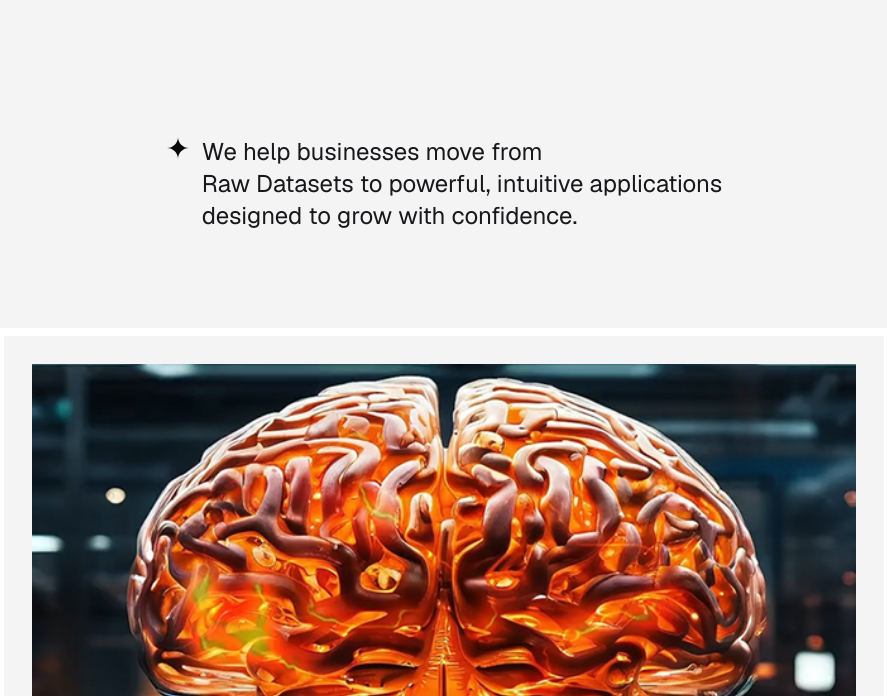
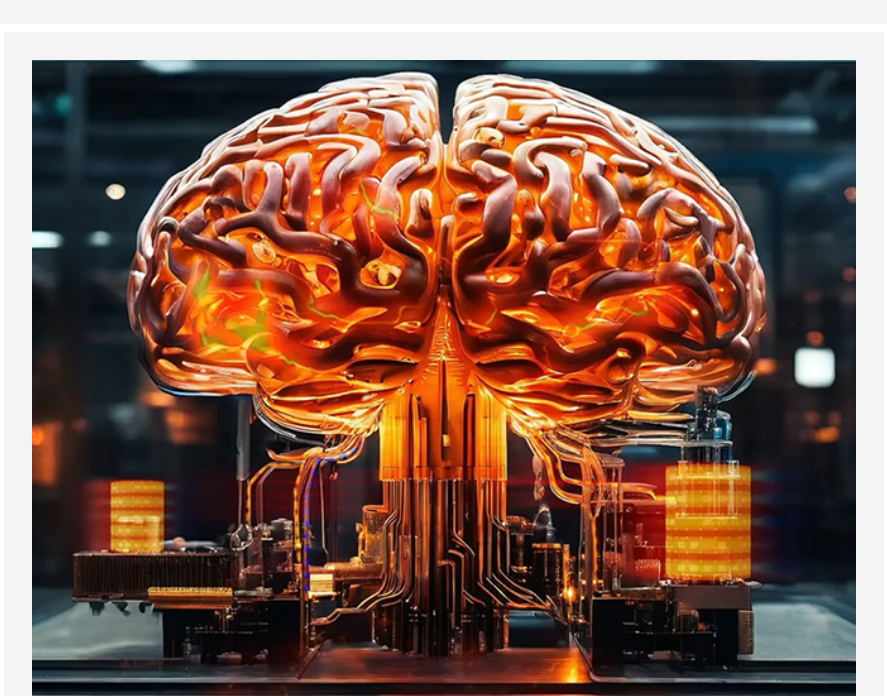
Before and after one commit to datasapiencelab/datasapiencelabweb, a React (Vite) app: page / in a window 1280 px wide. Shown: the part 2904-3600 px from the top of the page, without its empty margins (196-1083 px from the left). Built offline with nearby package versions, Linux system fonts and the light colour scheme; a web font is replaced by a local one.

Commit message:
Fix: transisition to section 2 (partially done)

```diff
--- a/src/components/sections/AboutCTA.tsx
+++ b/src/components/sections/AboutCTA.tsx
@@ -1,6 +1,5 @@
 import { useState } from "react";
 import { motion, AnimatePresence } from "framer-motion";
-import Spark from "../ui/Spark";
 import { ABOUT_CONTENT } from "../../content/about";
 
 export default function AboutCTA() {
@@ -8,24 +7,10 @@ export default function AboutCTA() {
     const [isHovered, setIsHovered] = useState(false);
 
     return (
-        <section className="relative bg-zinc-100 z-20 px-6 md:px-16 lg:px-28 pb-16 md:pb-24 lg:pb-32">
+        <section className="relative bg-zinc-100 z-20 px-6 md:px-16 lg:px-28 pb-16 md:pb-24 lg:pb-32 -mt-48 lg:-mt-28">
             <div className="max-w-7xl mx-auto">
                 <div className="flex flex-col items-center gap-12 md:gap-16">
-                    {/* Description with Spark */}
-                    <div className="text-center max-w-4xl px-4">
-                        <div className="flex items-start justify-center gap-3 mb-8">
-                            <Spark />
-                            <p className="text-lg md:text-xl lg:text-2xl font-geist text-zinc-900 leading-relaxed text-left max-w-2xl">
-                                We help businesses move from
-                                <br />
-                                Raw Datasets to powerful, intuitive applications
-                                <br />
-                                designed to grow with confidence.
-                            </p>
-                        </div>
-                    </div>
-
-                    {/* Team Image */}
+                    {/* Image with cta button card */}
                     <div className="relative max-w-4xl w-full">
                         <div className="bg-zinc-100 p-4 md:p-7 border-4 md:border-8 border-white">
                             <img
```
